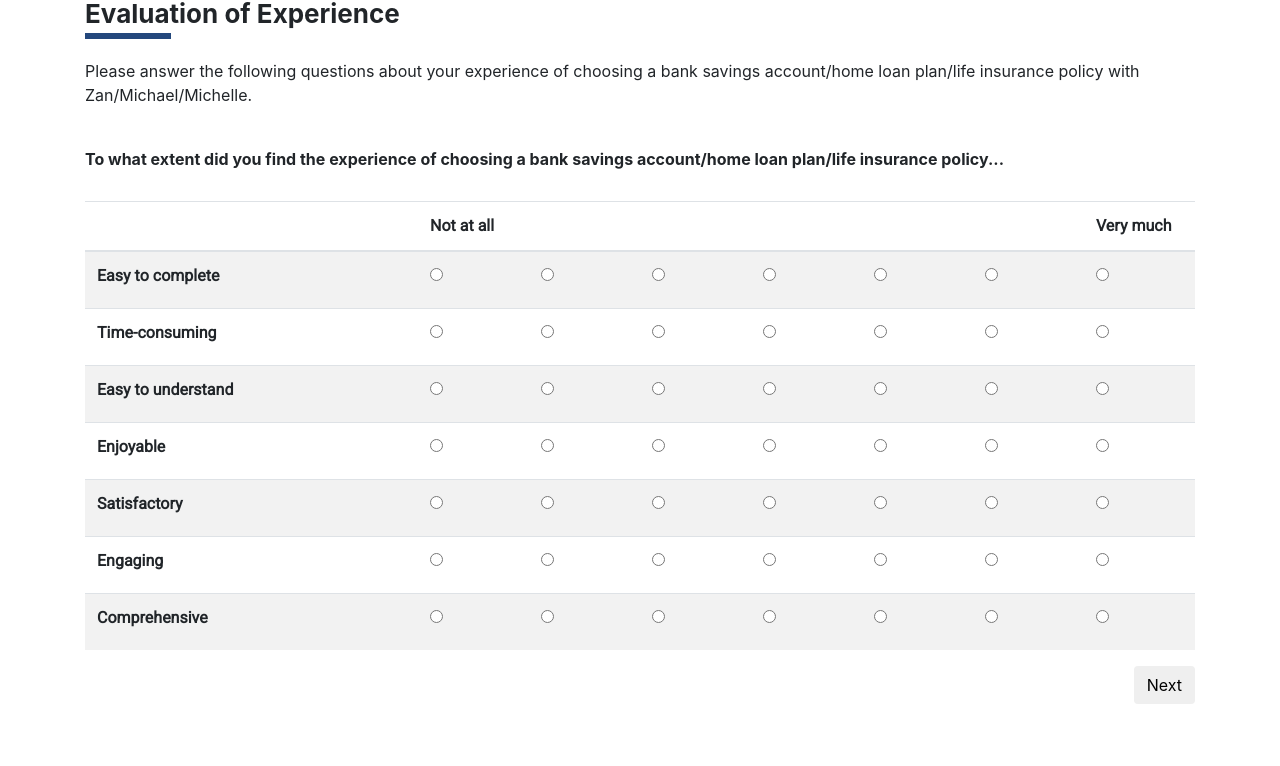
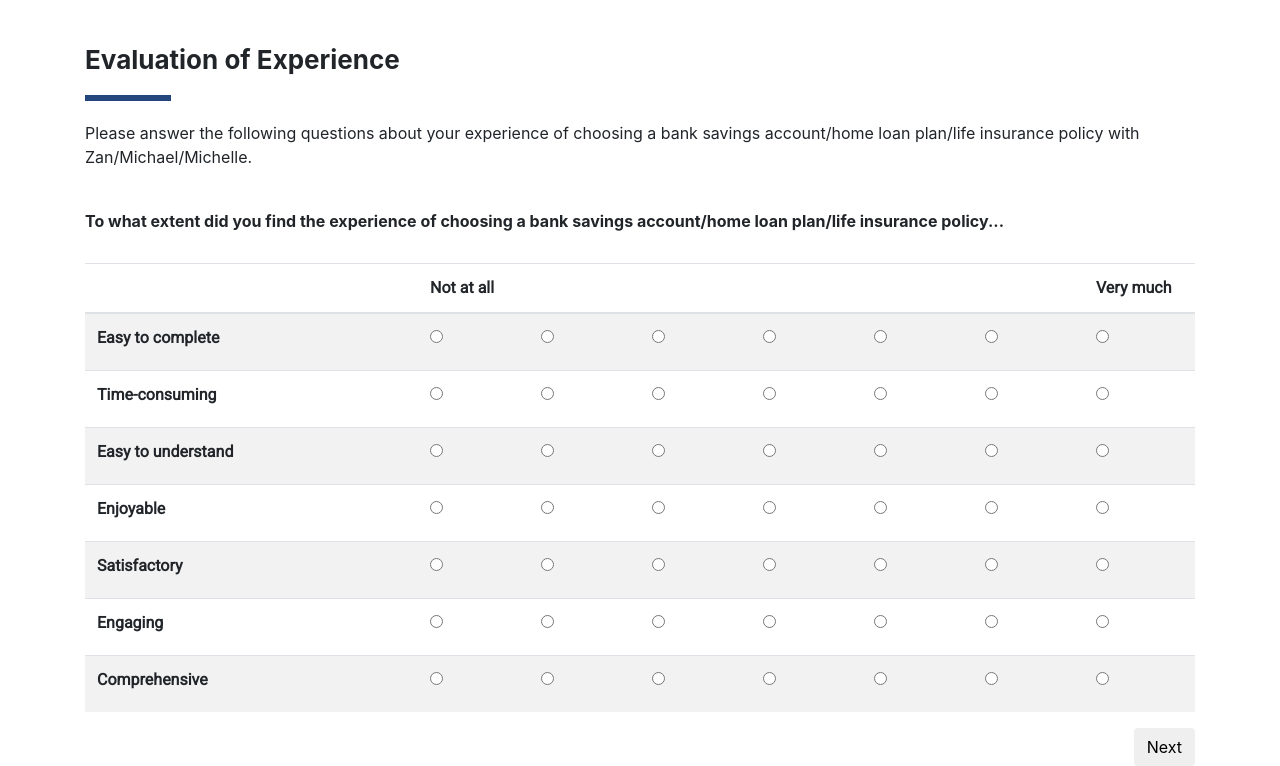
Before and after one commit to ZWLori/ChatBot, a plain HTML site: page app/www/survey.html in a window 1280 px wide. Shown: the part 70-836 px from the top of the page. Before the commit the page ends 800 px from the top, so only its background shows below. Drawn offline with nearby package versions, Linux system fonts and the light colour scheme.

Commit message:
minor style changes: base.css

```diff
--- a/app/www/css/base.css
+++ b/app/www/css/base.css
@@ -71,7 +71,7 @@ nav{
 
 }
 
-h7 {
+h6 {
     font-size: 26px !important;
     font-weight: bold;
     margin: 50px 0 30px 0;
@@ -80,7 +80,7 @@ h7 {
 .titleHr {
     border: 3px solid #23477C;
     width: 80px;
-    margin: 0 0 20px 0;
+    margin: -10px 0 20px 0;
 }
 
 table {
--- a/app/www/survey.html
+++ b/app/www/survey.html
@@ -32,7 +32,7 @@
         <div class="row">
             <div class="col-sm-10 col-lg-12 col-md-12">
 
-            <h7>Evaluation of Experience</h7> <div id="surveyP1">
+            <h6>Evaluation of Experience</h6> <div id="surveyP1">
             <hr class="titleHr">
             <p style="margin-bottom: 40px;">Please answer the following questions about your experience of choosing a bank savings account/home loan plan/life insurance policy with Zan/Michael/Michelle.</p>
 
```
